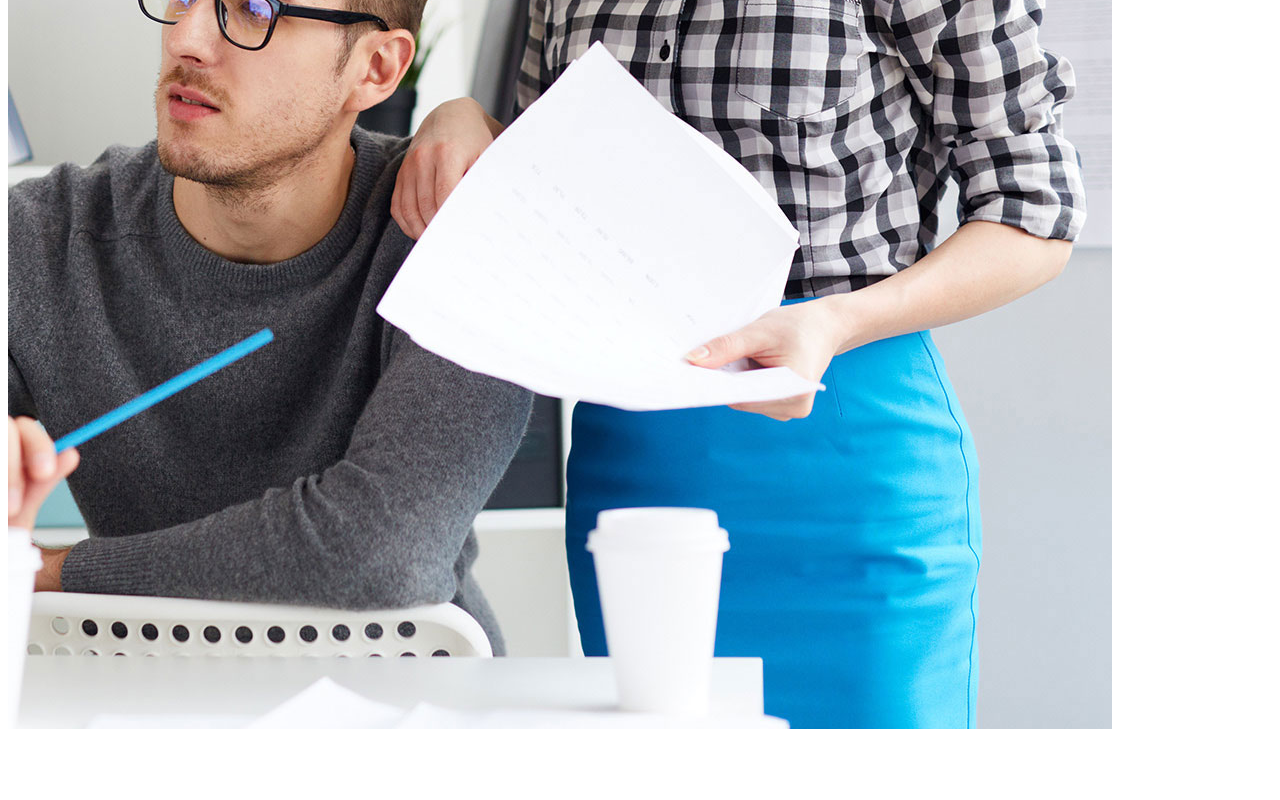
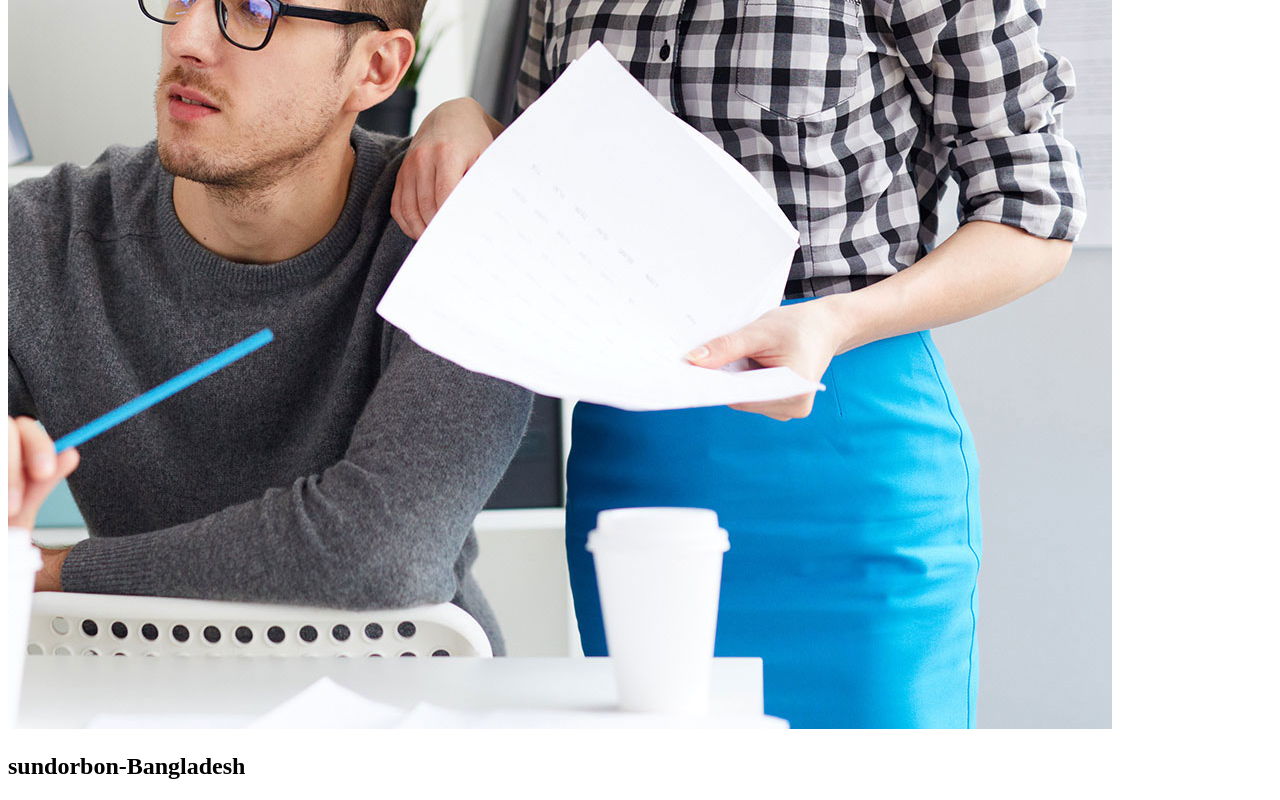
Before and after one commit to sahabuddin3/my-first-website, a plain HTML site: page index.html in a window 1280 px wide. Shown: the part 1143-1943 px from the top of the page. Before the commit the page ends 1884 px from the top, so only its background shows below. Drawn offline with Linux system fonts and the light colour scheme.

Commit message:
add sundorbon

```diff
--- a/index.html
+++ b/index.html
@@ -17,6 +17,6 @@
     <b> Dhaka is the capital of bangladesh.</b>
     <a href="youtube.com"> YOUTUBE</a>
     <img src="pic.jpg">
-
+   <h2>sundorbon-Bangladesh</h2>
 </body>
 </html>
```
